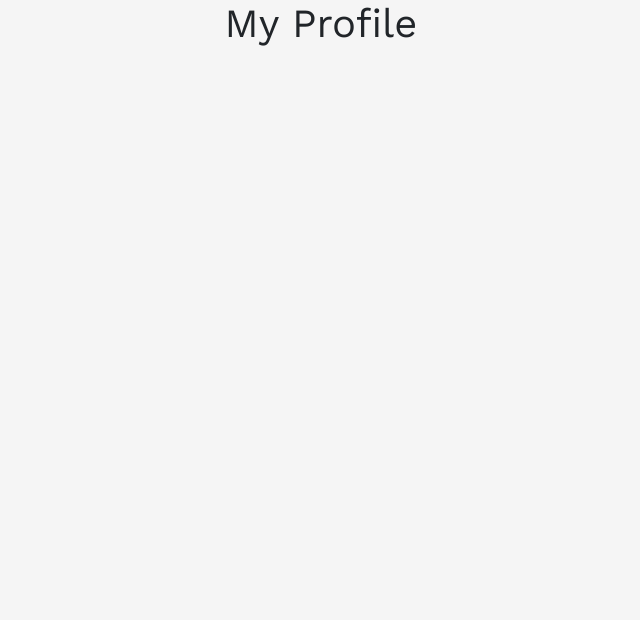
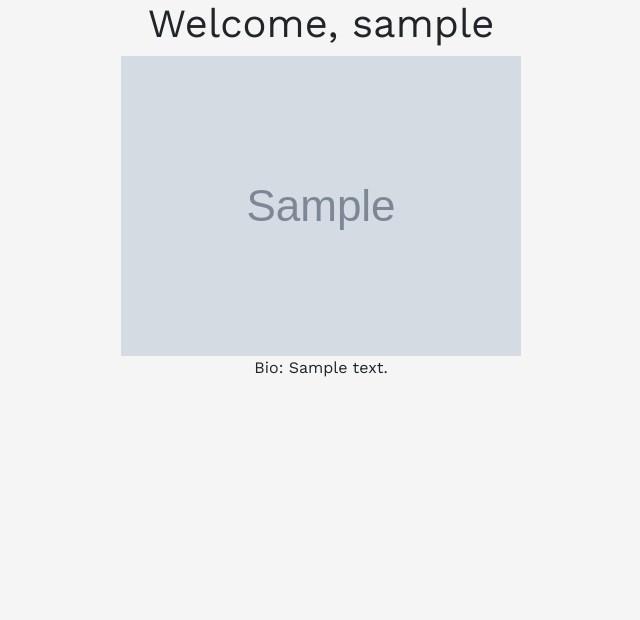
Before and after one commit to petra66orii/timeless-travel, a Django app: page /user_profiles/profile/ in a window 1280 px wide. Shown: the part 56-676 px from the top of the page, without its empty margins (319-959 px from the left). Run offline with Django 4.2, Linux system fonts and the light colour scheme; a user stored in the database is signed in; tables that the repository leaves empty hold one stand-in row (values such as "Sample post"); grey boxes marked "Sample" are stand-in pictures; some web fonts are replaced.

Commit message:
Update user_profile with Profile fields

```diff
--- a/user_profiles/templates/user_profiles/user_profile.html
+++ b/user_profiles/templates/user_profiles/user_profile.html
@@ -2,5 +2,11 @@
 {% load static %}
 
 {% block content %}
-<h1>My Profile</h1>
+<div class="profile">
+    <h1>Welcome, {{ profile.user.username }}</h1>
+    {% if profile.profile_picture %}
+        <img src="{{ profile.profile_picture.url }}" alt="Profile Picture">
+    {% endif %}
+    <p>Bio: {{ profile.bio }}</p>
+</div>
 {% endblock %}
```
